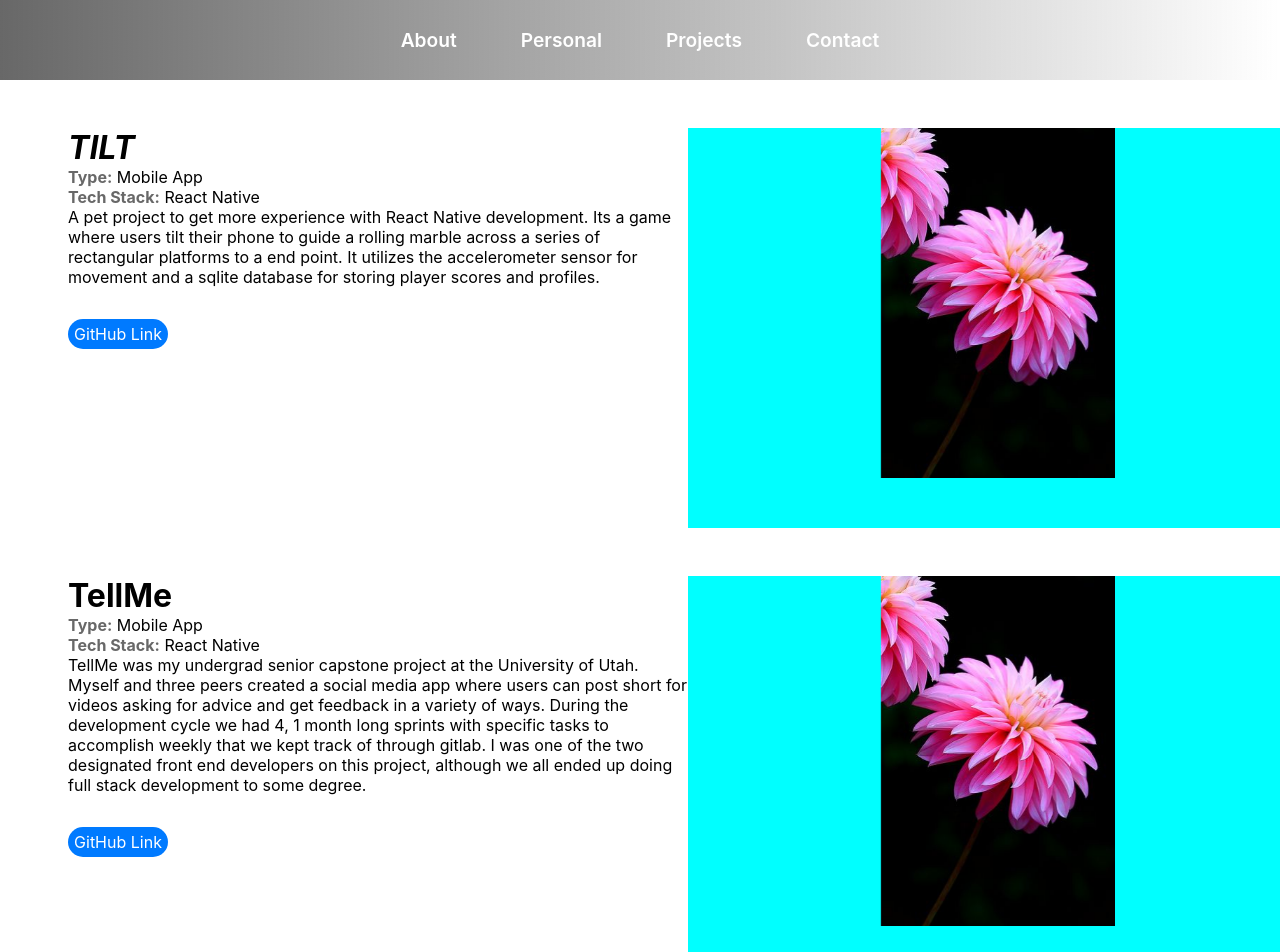
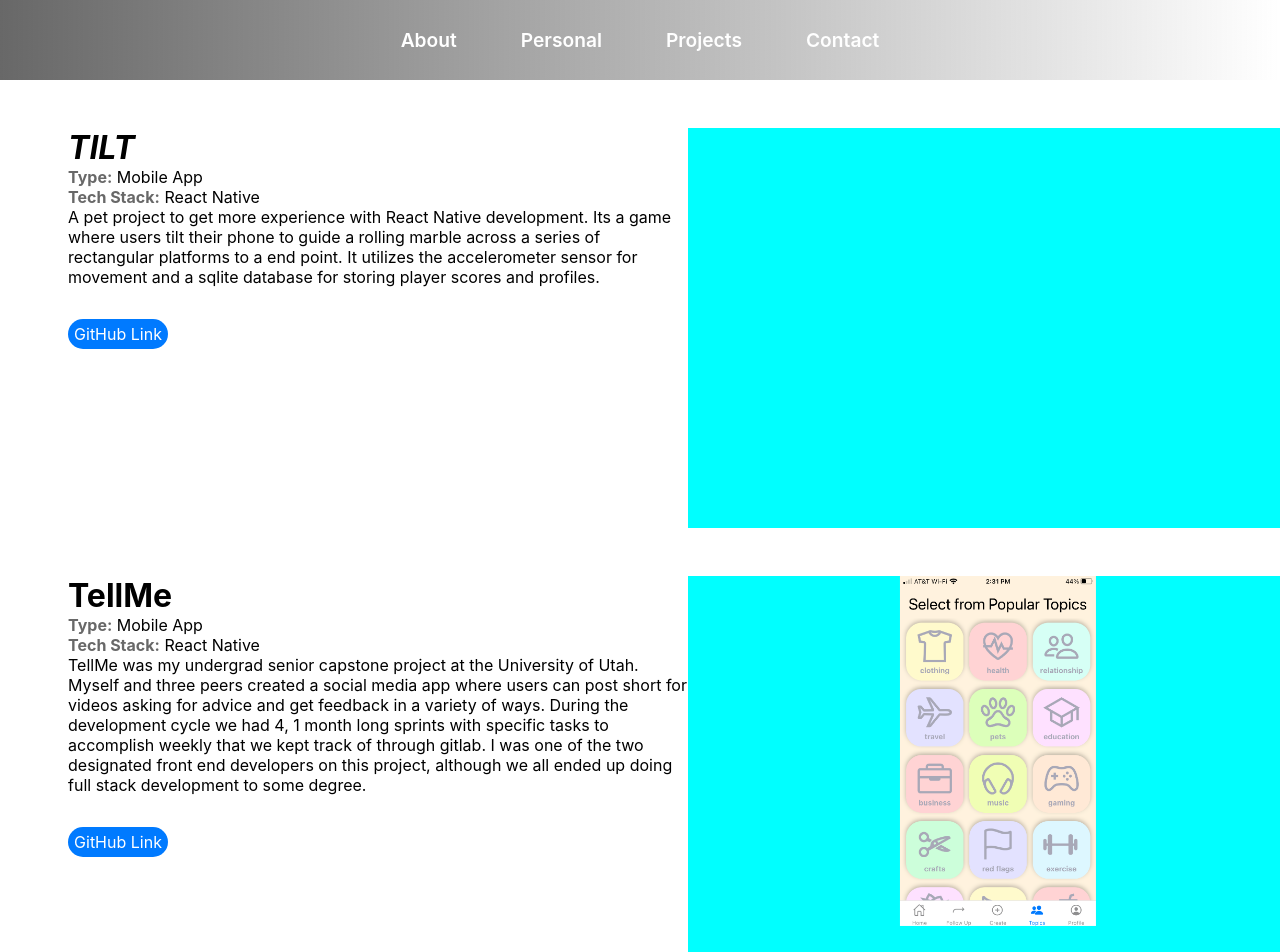
Before and after one commit to johnstevens24/PersonalSite, a React (Create React App) app in the folder personal-site/: page /projects in a window 1280 px wide. Shown: the top 952 px of the page. Built offline with nearby package versions, Linux system fonts and the light colour scheme.

Commit message:
got tellme screenshots to appear in the carousel

```diff
--- a/personal-site/src/components/pages/Projects/Projects.js
+++ b/personal-site/src/components/pages/Projects/Projects.js
@@ -29,7 +29,8 @@ const Projects = () => {
 
     ]
 
-    const images = ['../../../assets/images/sampleImage.jpg','../../../assets/images/sampleImage.jpg']
+    const tellMeImages = [require('../../../assets/images/TellMeScreenshots/IMG_4305.PNG'), require('../../../assets/images/TellMeScreenshots/IMG_4306.PNG'), require('../../../assets/images/TellMeScreenshots/IMG_4310.PNG'), require('../../../assets/images/TellMeScreenshots/IMG_4311.PNG')]
+    // const images = [require('../../../assets/images/TellMeScreenshots/IMG_4305.PNG')]
 
 
 
@@ -72,10 +73,7 @@ const Projects = () => {
                         <div className="imageDiv">
                             {/* <img alt="a flower... for now" src={require('../../../assets/images/sampleImage.jpg')}></img> */}
                             <Carousel  showArrows={false} showStatus={false} showThumbs={false} showIndicators={false} autoPlay={true} infiniteLoop={true} interval={5000}>
-
-
-                                <img className="slide" alt="sample_file" src={require('../../../assets/images/sampleImage.jpg')}/>
-                                <img className="slide" alt="sample_file" src={require('../../../assets/images/sampleImage.jpg')}/>
+                                {project.name === 'TellMe' ? tellMeImages.map((image) => (<img className="slide" alt="sample_file" src={image}/>)): <></>}
 
                             </Carousel>
                         </div>
```
